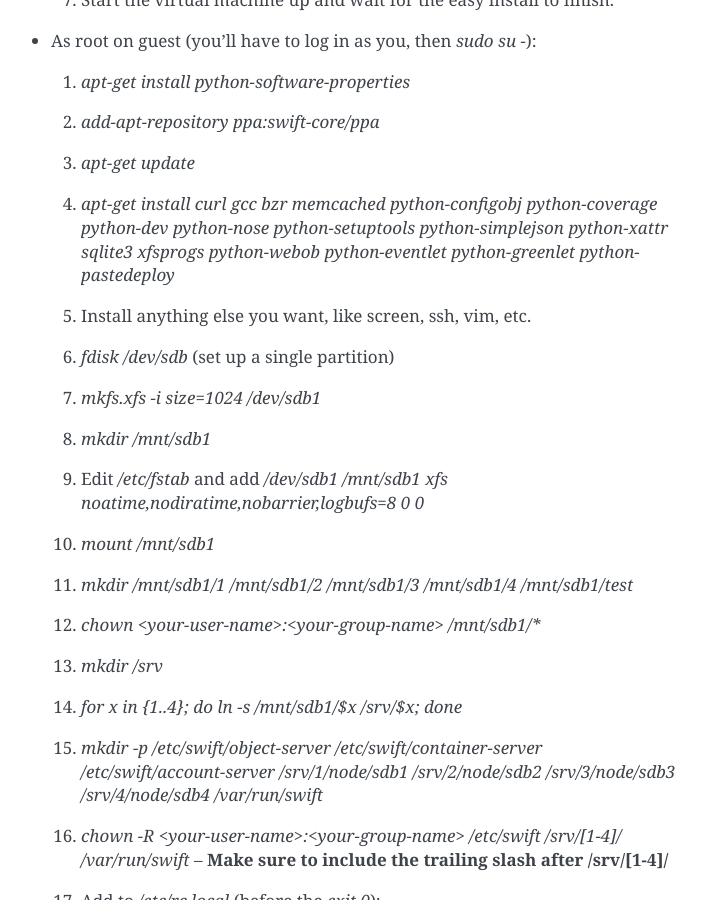
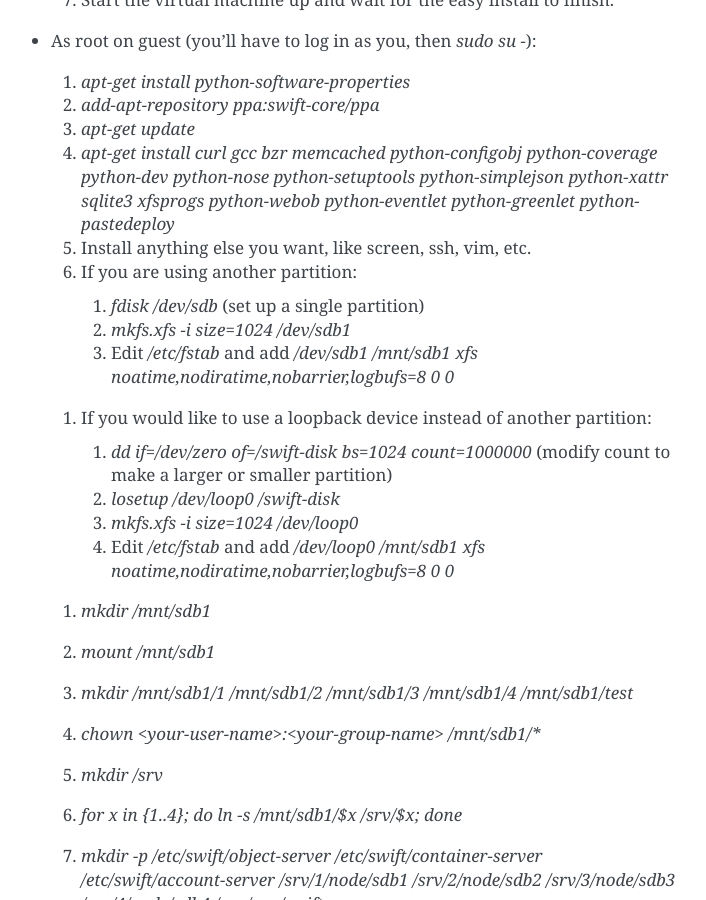
Before and after one commit to dmgerman/swift-token, a Sphinx documentation site: the page built from doc/source/development_saio.rst, in a window 1280 px wide and 900 px high, scrolled down 731 px. Shown: the whole window, without its empty margins (399-1105 px from the left). Built offline with Sphinx 7.4.7, drawn with Linux system fonts in a browser that asks for light colours; the version number could not be read and is left out; some of the changed text lies outside the part shown.

Commit message:
Updated saio with instructions for using a loopback device

```diff
--- a/doc/source/development_saio.rst
+++ b/doc/source/development_saio.rst
@@ -41,11 +41,23 @@ good idea what to do on other environments.
      python-xattr sqlite3 xfsprogs python-webob python-eventlet
      python-greenlet python-pastedeploy`
   #. Install anything else you want, like screen, ssh, vim, etc.
-  #. `fdisk /dev/sdb` (set up a single partition)
-  #. `mkfs.xfs -i size=1024 /dev/sdb1`
+  #. If you are using another partition:
+
+    #. `fdisk /dev/sdb` (set up a single partition)
+    #. `mkfs.xfs -i size=1024 /dev/sdb1`
+    #. Edit `/etc/fstab` and add
+       `/dev/sdb1 /mnt/sdb1 xfs noatime,nodiratime,nobarrier,logbufs=8 0 0`
+
+  #. If you would like to use a loopback device instead of another partition:
+
+    #. `dd if=/dev/zero of=/swift-disk bs=1024 count=1000000` (modify count to
+       make a larger or smaller partition)
+    #. `losetup /dev/loop0 /swift-disk`
+    #. `mkfs.xfs -i size=1024 /dev/loop0`
+    #. Edit `/etc/fstab` and add
+       `/dev/loop0 /mnt/sdb1 xfs noatime,nodiratime,nobarrier,logbufs=8 0 0`
+
   #. `mkdir /mnt/sdb1`
-  #. Edit `/etc/fstab` and add
-     `/dev/sdb1 /mnt/sdb1 xfs noatime,nodiratime,nobarrier,logbufs=8 0 0`
   #. `mount /mnt/sdb1`
   #. `mkdir /mnt/sdb1/1 /mnt/sdb1/2 /mnt/sdb1/3 /mnt/sdb1/4 /mnt/sdb1/test`
   #. `chown <your-user-name>:<your-group-name> /mnt/sdb1/*`
@@ -472,6 +484,11 @@ good idea what to do on other environments.
         sudo service rsyslog restart
         sudo service memcached restart
 
+  .. note::
+
+    If you are using a loopback device, substitute `/dev/sdb1` above with
+    `/dev/loop0`
+
   #. Create `~/bin/remakerings`::
 
         #!/bin/bash
```
